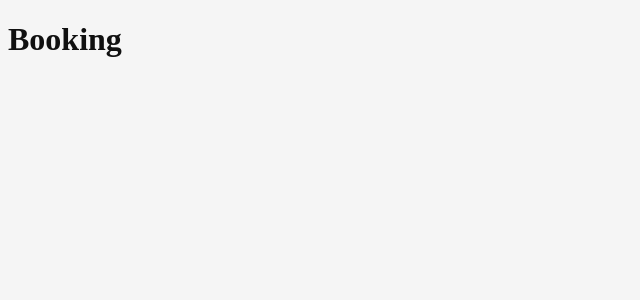
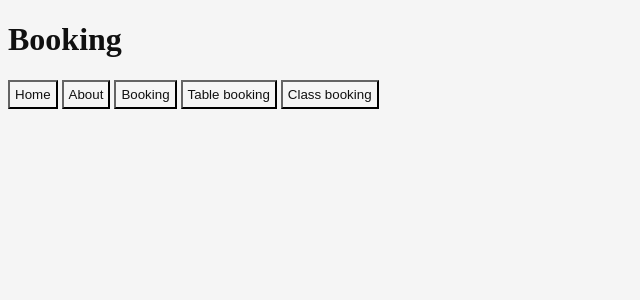
Before and after one commit to theHappyMonke/Task-2-OS, a Flask app: page /booking in a window 1280 px wide. Shown: the top 300 px of the page, without its empty margins (0-640 px from the left). Run offline with Flask 3, Linux system fonts and the light colour scheme.

Commit message:
added nav system

```diff
--- a/templates/about.html
+++ b/templates/about.html
@@ -8,5 +8,10 @@
 
     <body>
         <h1>About</h1>
+        <a href = "/"><button class = "nav">Home</button></a>
+        <a href = "/about"><button class = "nav">About</button></a>
+        <a href = "/booking"><button class = "nav">Booking</button></a>
+        <a href = "/booking/tables"><button class = "nav">Table booking</button></a>
+        <a href = "/booking/classes"><button class = "nav">Class booking</button></a>
     </body>
 </html>
--- a/templates/booking.html
+++ b/templates/booking.html
@@ -8,5 +8,10 @@
 
     <body>
         <h1>Booking</h1>
+        <a href = "/"><button class = "nav">Home</button></a>
+        <a href = "/about"><button class = "nav">About</button></a>
+        <a href = "/booking"><button class = "nav">Booking</button></a>
+        <a href = "/booking/tables"><button class = "nav">Table booking</button></a>
+        <a href = "/booking/classes"><button class = "nav">Class booking</button></a>
     </body>
 </html>
--- a/templates/class-booking.html
+++ b/templates/class-booking.html
@@ -8,5 +8,10 @@
 
     <body>
         <h1>Class booking</h1>
+        <a href = "/"><button class = "nav">Home</button></a>
+        <a href = "/about"><button class = "nav">About</button></a>
+        <a href = "/booking"><button class = "nav">Booking</button></a>
+        <a href = "/booking/tables"><button class = "nav">Table booking</button></a>
+        <a href = "/booking/classes"><button class = "nav">Class booking</button></a>
     </body>
 </html>
--- a/templates/home.html
+++ b/templates/home.html
@@ -12,6 +12,6 @@
         <a href = "/about"><button class = "nav">About</button></a>
         <a href = "/booking"><button class = "nav">Booking</button></a>
         <a href = "/booking/tables"><button class = "nav">Table booking</button></a>
-        <a href = "/booking/classes"><button class = "nav">Class booking</button></a    >
+        <a href = "/booking/classes"><button class = "nav">Class booking</button></a>
     </body>
 </html>
--- a/templates/table-booking.html
+++ b/templates/table-booking.html
@@ -8,5 +8,10 @@
 
     <body>
         <h1>Table booking</h1>
+        <a href = "/"><button class = "nav">Home</button></a>
+        <a href = "/about"><button class = "nav">About</button></a>
+        <a href = "/booking"><button class = "nav">Booking</button></a>
+        <a href = "/booking/tables"><button class = "nav">Table booking</button></a>
+        <a href = "/booking/classes"><button class = "nav">Class booking</button></a>
     </body>
 </html>
```
